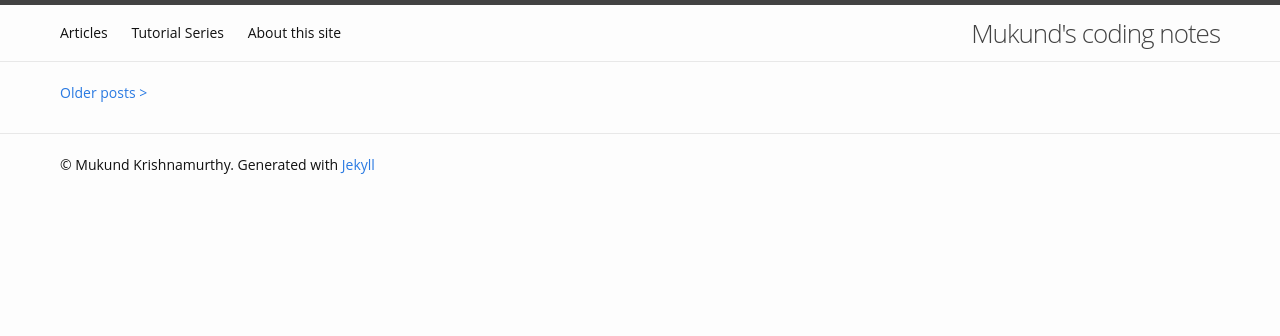
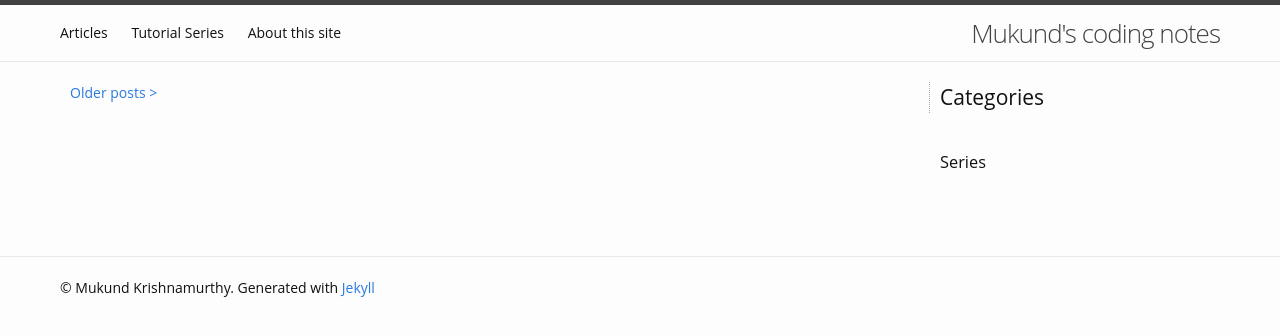
Before and after one commit to mukund-kri/blog.mukund.co.in, a Jekyll site: the page built from index.html, in a window 1280 px wide. Shown: the top 336 px of the page. Built offline with Jekyll 4.4.1, drawn with Linux system fonts in a browser that asks for light colours; Markdown is read by kramdown in place of the engine named in the settings.

Commit message:
Adding unknown code

```diff
--- a/_config.yml
+++ b/_config.yml
@@ -1,7 +1,7 @@
 name: Mukund's Blog
 title: Mukund's coding notes
 
-markdown: redcarpet
+markdown: kramdown
 highliter: pygments
 
 # My configurations
--- a/_layouts/content_main.html
+++ b/_layouts/content_main.html
@@ -1,12 +1,11 @@
 ---
 layout: default
 ---
-<div class="large-9 columns" role="content" id="content">
+<div class="gr-9 columns" role="content" id="content">
   {{ content }}
 </div>
 
-<!--
-<aside class="large-3 columns">
+<aside class="gr-3 columns">
   <h2>Categories</h2>
   <ul class="side-nav">
     {% for category in site.categories %}
@@ -23,8 +22,7 @@
   </ul>
 
   <ul class="side-nav">
-    {% include Social/share %}
+
   </ul>
--->
 
 </aside>
--- a/_layouts/post.html
+++ b/_layouts/post.html
@@ -1,5 +1,5 @@
 ---
-layout: default
+layout: content_main
 ---
 <article class="post" itemscope itemtype="http://schema.org/BlogPosting">
 
--- a/css/main.scss
+++ b/css/main.scss
@@ -60,3 +60,17 @@
 .post-excerpt {
   padding-bottom: 30px;
 }
+
+.side-nav {
+    display: block;
+    margin: 0;
+    padding: 0.93333em 0;
+    list-style-type: none;
+    list-style-position: inside;
+    padding-left: 20px;
+}
+
+#content {
+    border-right: 1px dotted #9dafb2;
+    padding-right: 20px;
+}
```
